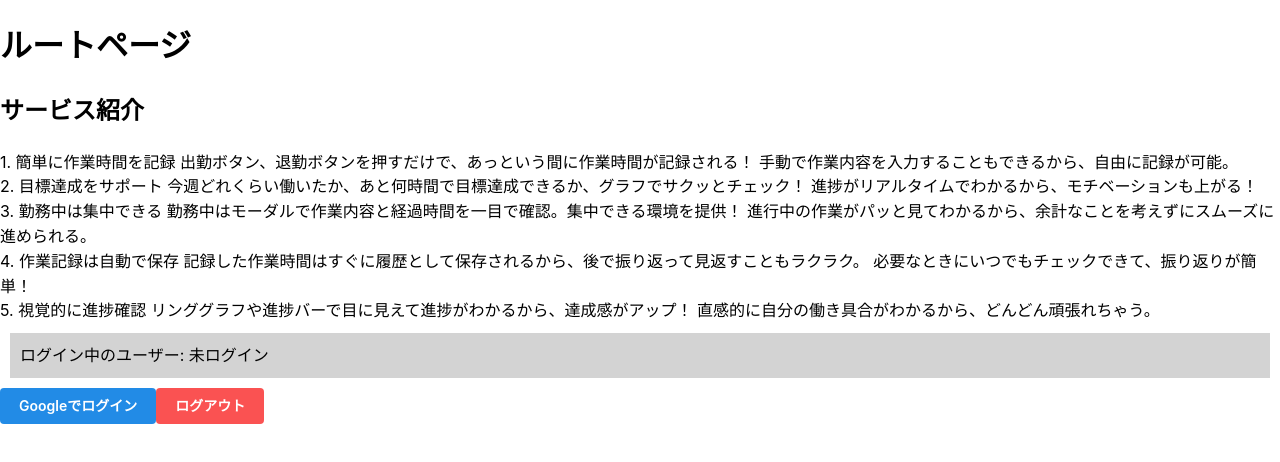
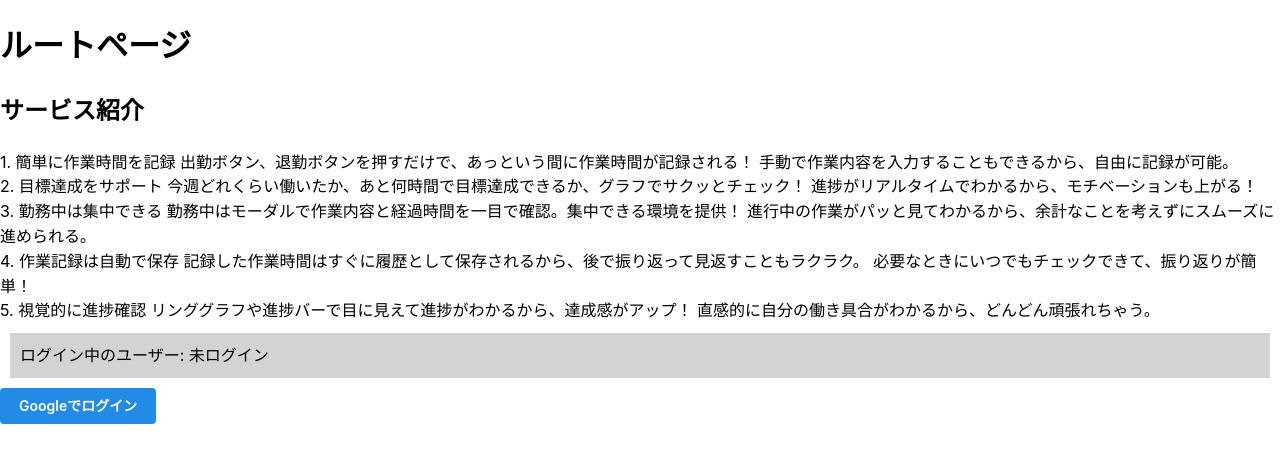
Before and after one commit to mokkun55/work-timer, a React (Vite) app: page / in a window 1280 px wide. Shown: the top 462 px of the page. Built offline with nearby package versions, Linux system fonts and the light colour scheme; no server answers.

Commit message:
fix: signOutButton

```diff
--- a/src/pages/Root/index.tsx
+++ b/src/pages/Root/index.tsx
@@ -56,9 +56,11 @@ export const Root = (): React.ReactNode => {
 
         <div>
           <Button onClick={signIn}>Googleでログイン</Button>
-          <Button onClick={() => signOut(auth)} color="red">
-            ログアウト
-          </Button>
+          {auth.currentUser && (
+            <Button onClick={() => signOut(auth)} color="red">
+              ログアウト
+            </Button>
+          )}
         </div>
       </div>
     </div>
```
